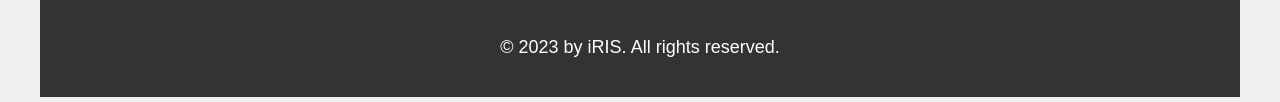
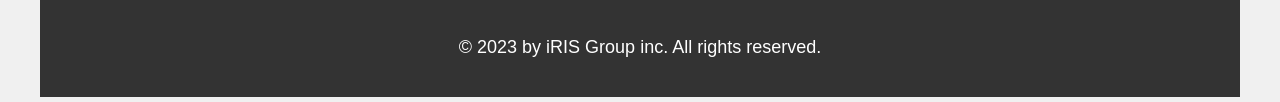
Before and after one commit to iris-web-lab/iris-web-lab.github.io, a plain HTML site: page index.html in a window 1280 px wide. Shown: the part 1158-1260 px from the top of the page. Drawn offline with Linux system fonts and the light colour scheme.

Commit message:
copyright

```diff
--- a/index.html
+++ b/index.html
@@ -73,7 +73,7 @@
        </div>
    </div>
    <div class="footer">
-       <p>&copy; 2023 by iRIS. All rights reserved.</p>
+       <p>&copy; 2023 by iRIS Group inc. All rights reserved.</p>
    </div>
  </div>
 </body>
```
